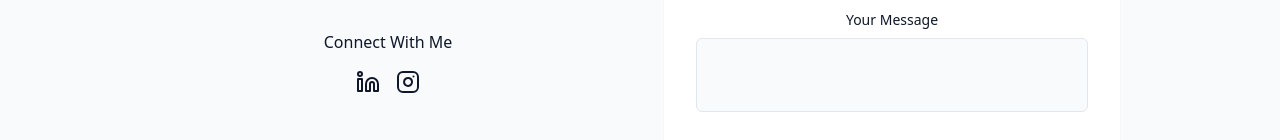
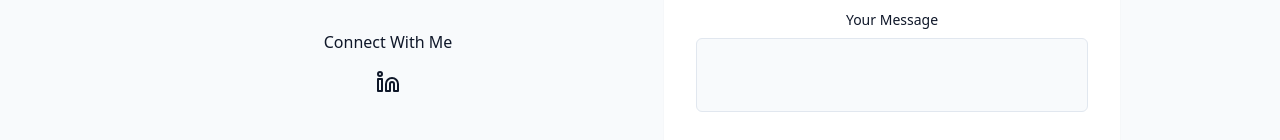
Before and after one commit to iancorbett/reactPortfolio, a React (Vite) app: page / in a window 1280 px wide. Shown: the part 5236-5376 px from the top of the page. Built offline with nearby package versions, Linux system fonts and the light colour scheme; no server answers.

Commit message:
remove ig link

```diff
--- a/src/components/ContactSection.jsx
+++ b/src/components/ContactSection.jsx
@@ -100,9 +100,9 @@ export const ContactSection = () => {
                         <a href="https://www.linkedin.com/in/ian-corbett-826aa5232/" target="_blank">
                             <Linkedin />
                         </a>
-                        <a href="https://www.instagram.com/ian_mclaren_/" target="_blank">
+                        {/* <a href="https://www.instagram.com/ian_mclaren_/" target="_blank">
                         < Instagram />
-                        </a>
+                        </a> */}
                     </div>
                 </div>
             </div>
```
